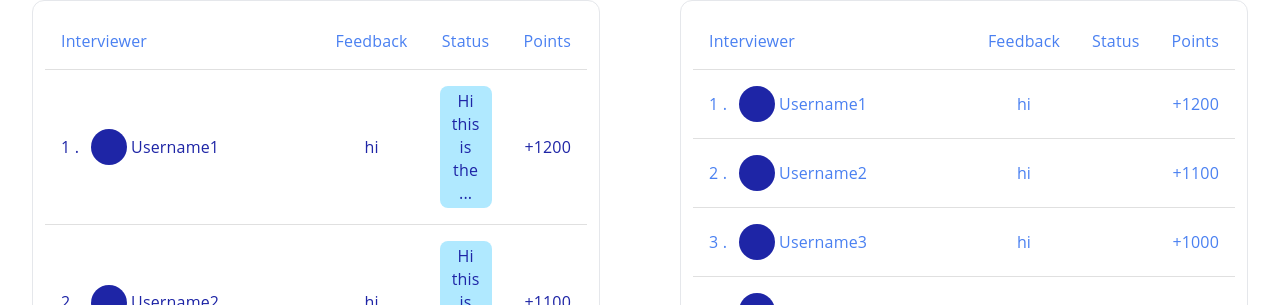
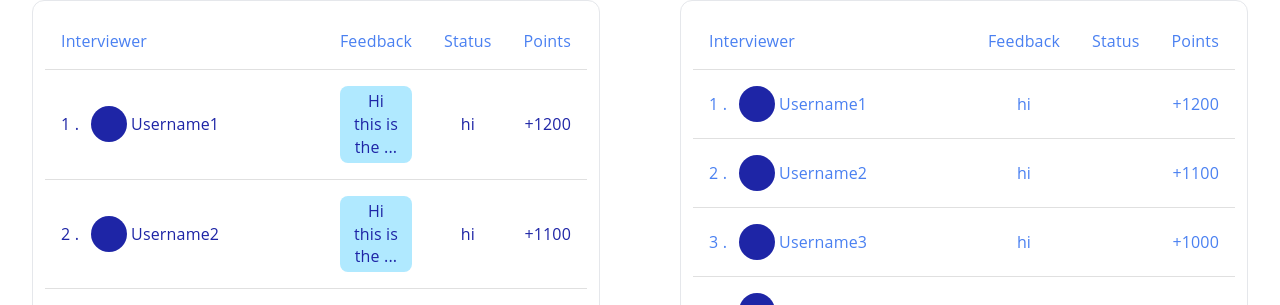
Before and after one commit to Tarek-Al-Khatib/frontend, a React (Create React App) app: page /interview in a window 1280 px wide. Shown: the part 647-952 px from the top of the page. Built offline with nearby package versions, Linux system fonts and the light colour scheme; no server answers; sample sign-in values are in the browser's storage.

Commit message:
Fixed feedback positioning in interviews page

```diff
--- a/src/pages/Interviews/Interviews.jsx
+++ b/src/pages/Interviews/Interviews.jsx
@@ -113,9 +113,6 @@ const Interview = () => {
                         </div>
                       </TableCellStyled>
                       <TableCellStyled dark={true} bold={false}>
-                        hi
-                      </TableCellStyled>
-                      <TableCellStyled dark={true} bold={false}>
                         <button
                           onClick={() => {
                             setText(user.feedback);
@@ -125,6 +122,10 @@ const Interview = () => {
                           {user.feedback.substring(0, 15).concat("...")}
                         </button>
                       </TableCellStyled>
+                      <TableCellStyled dark={true} bold={false}>
+                        hi
+                      </TableCellStyled>
+
                       <TableCellStyled dark={true} bold={false} end={true}>
                         +{user.points}
                       </TableCellStyled>
```
